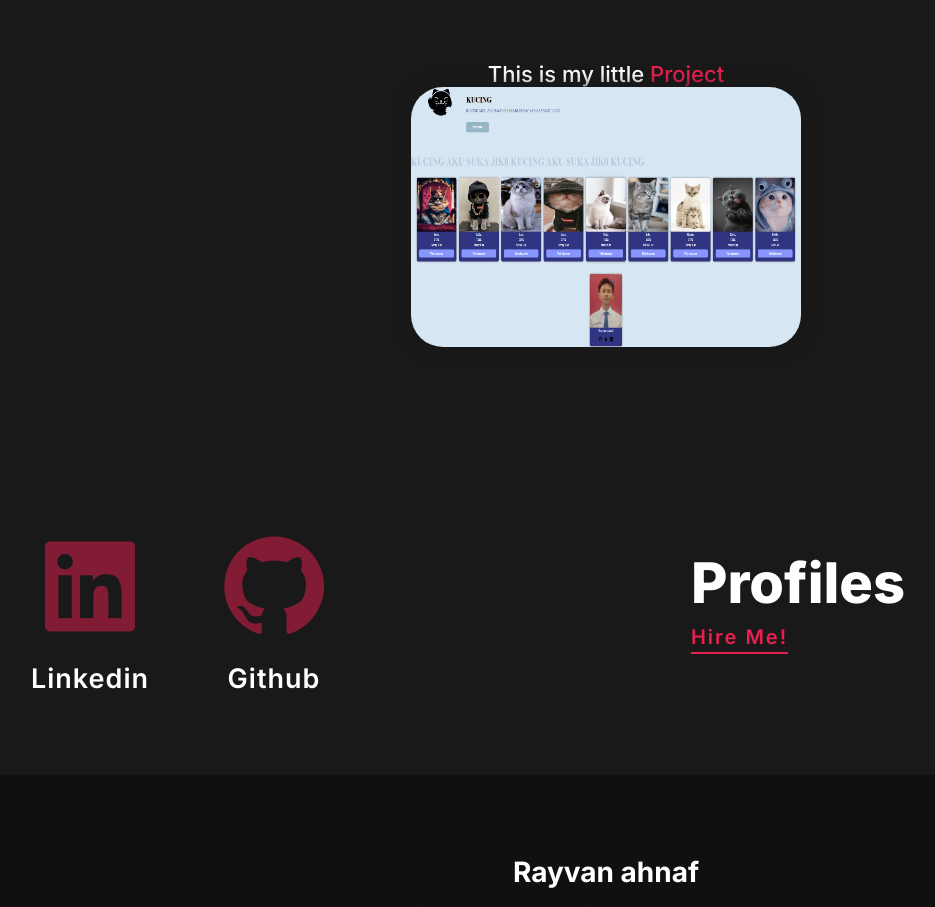
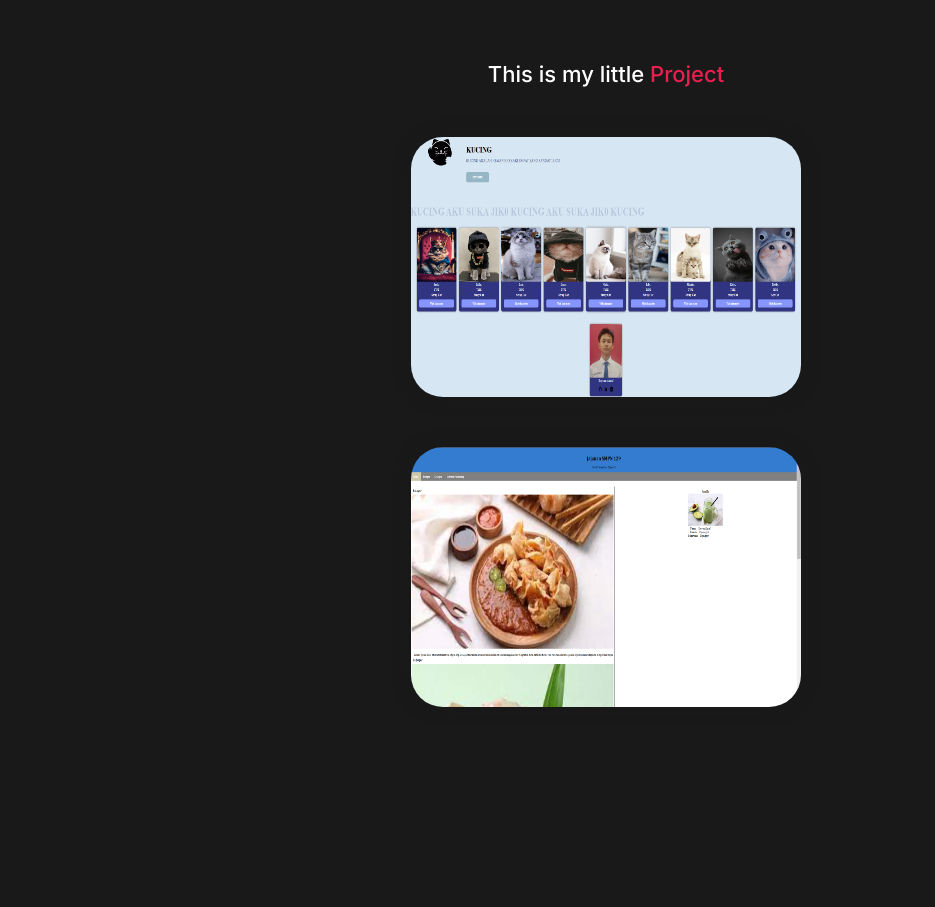
Before and after one commit to rayvanahnaf/Project-Portfolio, a plain HTML site: page index.html in a window 1280 px wide. Shown: the part 2837-3744 px from the top of the page, without its empty margins (34-969 px from the left). Drawn offline with nearby package versions, Linux system fonts and the light colour scheme.

Commit message:
Project Portfolio

```diff
--- a/css/index.css
+++ b/css/index.css
@@ -350,10 +350,12 @@ span {
 }
 
 .project-container {
-    display: flex;
+    display: grid;
     justify-content: center;
+    grid-template-columns: repeat(auto-fit, minmax(250px, auto));
     align-items: center;
     gap: 2.5rem;
+    margin: 50px;
 }
 
 .project-container .project-box {
--- a/index.html
+++ b/index.html
@@ -163,6 +163,16 @@
             </div>
         </div>
 
+        <div class="project-container">
+            <div class="project-box">
+                <img src="img/Project 2.png">
+                <div class="project-layer">
+                    <h4>Project</h4>
+                    <p>healthy snacks</p>
+                    </div>
+            </div>
+        </div>
+
     </section>
 
     <!-- contact section -->
```
Also changed, not shown: img/Project 2.png (added).
